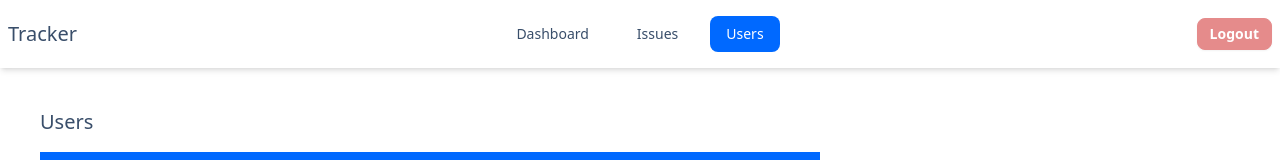
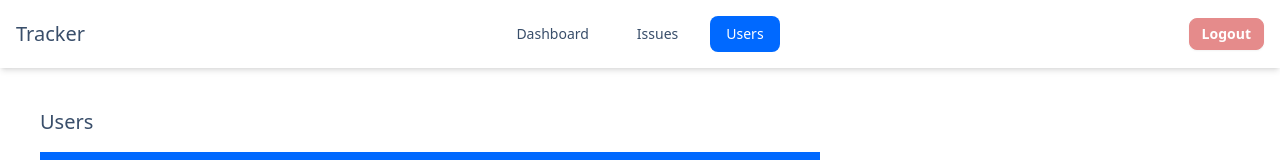
Before and after one commit to TresorRw/issue-tracker-app, a Next.js app: page /dashboard/users in a window 1280 px wide. Shown: the top 160 px of the page. Built offline with nearby package versions, Linux system fonts and the light colour scheme; no server answers; the database is empty.

Commit message:
Changed navbar and applied cascade on issues

```diff
--- a/components/NavBar.tsx
+++ b/components/NavBar.tsx
@@ -36,13 +36,13 @@ const NavBar = () => {
   }
 
   return (
-    <nav className="navbar shadow-md">
+    <nav className="navbar shadow-md px-4">
       <div className="navbar-start">
         <div className="dropdown">
           <label tabIndex={0} className="btn btn-ghost lg:hidden">
             <svg xmlns="http://www.w3.org/2000/svg" className="h-5 w-5" fill="none" viewBox="0 0 24 24" stroke="currentColor"><path strokeLinecap="round" strokeLinejoin="round" strokeWidth="2" d="M4 6h16M4 12h8m-8 6h16" /></svg>
           </label>
-          <ul tabIndex={0} className="menu menu-sm dropdown-content mt-3 z-[1] p-2 shadow rounded-box w-52">
+          <ul tabIndex={0} className="menu dropdown-content z-[1] bg-white mt-3 p-2 shadow-md rounded-box w-56">
             <Menus currentPath={currentPath} />
           </ul>
         </div>
```
Also changed, not shown: 1 other file (tests, documents, lock files or other folders).
